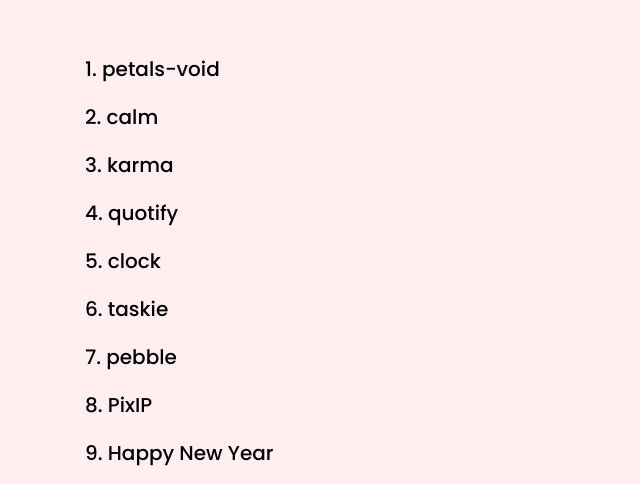
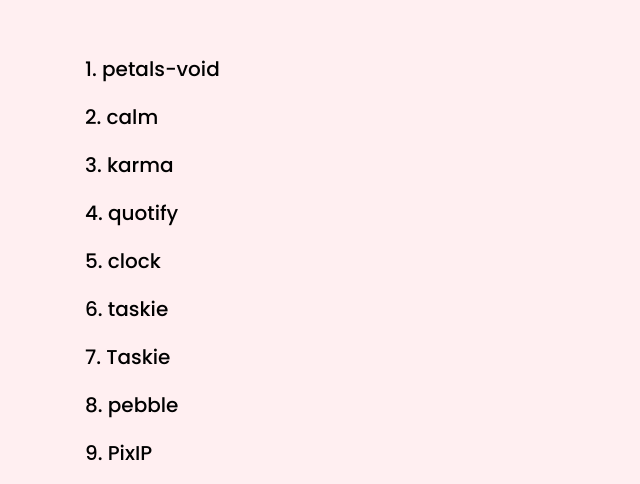
Before and after one commit to nithindask/blossoms, a plain HTML site: page index.html in a window 1280 px wide. Shown: the part 314-798 px from the top of the page, without its empty margins (0-640 px from the left). Drawn offline with Linux system fonts and the light colour scheme.

Commit message:
updated.

```diff
--- a/index.html
+++ b/index.html
@@ -99,12 +99,22 @@
     </div>
 	  <br>
     <!--link-->
+	  <!-- link -->
+    <div class="container">
+      <div class="row">
+        <div class="col-lg-6">
+			<h5><a href="https://nithindask.github.io/taskie">7. Taskie</a></h5>
+    </div>
+    </div>
+    </div>
+	  <br>
+    <!--link-->
 
 	  <!-- link -->
     <div class="container">
       <div class="row">
         <div class="col-lg-6">
-			<h5><a href="https://nithindask.github.io/pebble">7. pebble</a></h5>
+			<h5><a href="https://nithindask.github.io/pebble">8. pebble</a></h5>
     </div>
     </div>
     </div>
@@ -114,7 +124,7 @@
     <div class="container">
       <div class="row">
         <div class="col-lg-6">
-			<h5><a href="https://nithindask.github.io/pixip">8. PixIP</a></h5>
+			<h5><a href="https://nithindask.github.io/pixip">9. PixIP</a></h5>
     </div>
     </div>
     </div>
@@ -124,7 +134,7 @@
     <div class="container">
       <div class="row">
         <div class="col-lg-6">
-			<h5><a href="https://nithindask.github.io/newyear">9. Happy New Year</a></h5>
+			<h5><a href="https://nithindask.github.io/newyear">10. Happy New Year</a></h5>
     </div>
     </div>
     </div>
```
